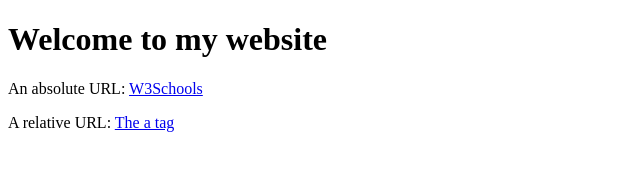
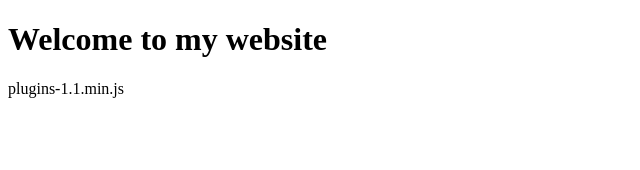
Before and after one commit to sjkherva/sjblog, a plain HTML site: page index.html in a window 1280 px wide. Shown: the whole page, without its empty margins (0-640 px from the left). Drawn offline with Linux system fonts and the light colour scheme.

Commit message:
Update index.html

```diff
--- a/index.html
+++ b/index.html
@@ -4,8 +4,7 @@
 
 <h1>Welcome to my website</h1>
 
-<p>An absolute URL: <a href="https://www.w3schools.com">W3Schools</a></p>
-<p>A relative URL: <a href="tag_a.asp">The a tag</a></p>
-
+<p>plugins-1.1.min.js<a href="https://github.com/sjkherva/sjblog/plugins-1.1.min.js</a></p>
+<p>plugins.min.css <a href="https://github.com/sjkherva/sjblog/plugins.min.css</a></p>
 </body>
 </html>
```
